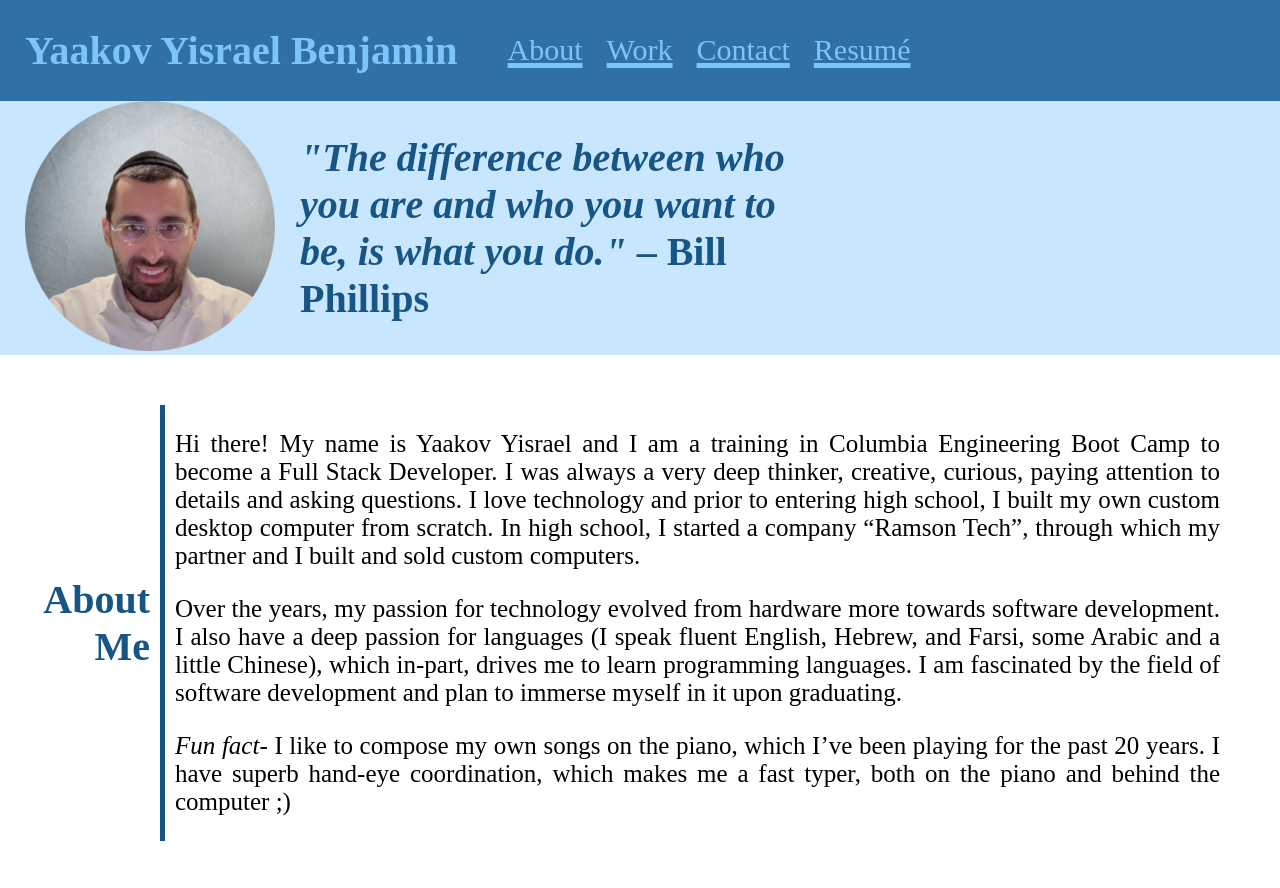
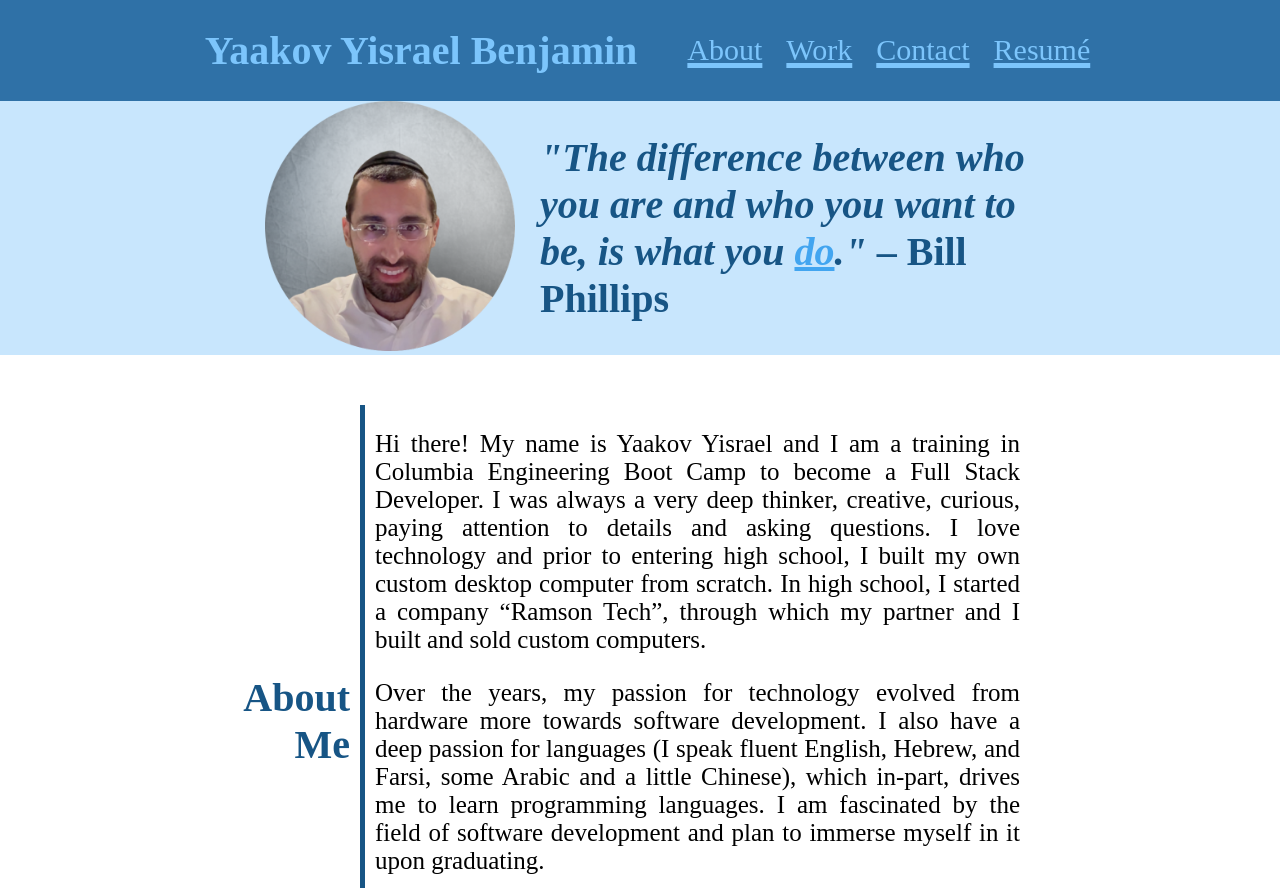
Before and after one commit to yyb613/portfolio, a plain HTML site: page index.html in a window 1280 px wide. Shown: the top 888 px of the page. Drawn offline with Linux system fonts and the light colour scheme.

Commit message:
styled "do" in hero quote

```diff
--- a/assets/css/style.css
+++ b/assets/css/style.css
@@ -7,6 +7,11 @@ body {
     margin: 0;
 }
 
+main {
+    margin-left: 200px;
+    margin-right: 200px;
+}
+
 header {
     display: flex;
     flex-wrap: wrap;
@@ -14,6 +19,7 @@ header {
     background-color: rgb(47, 113, 167);
     margin: 0;
     width: 100%;
+    justify-content: center;
 }
 
 #name {
@@ -56,9 +62,23 @@ ul li a:hover {
   text-decoration: underline var(--main-color) solid;
 }
 
+#quote a:link {
+  color: #42a5f0;
+}
+
+#quote a:visited {
+  color: #42a5f0;
+}
+
+#quote a:hover {
+  color: var(--main-color);
+  text-decoration: underline var(--main-color) solid;
+}
+
 #hero {
     background-color: #C8E6FD;
     display: flex;
+    justify-content: center;;
 }
 
 #headshot {
--- a/index.html
+++ b/index.html
@@ -29,10 +29,11 @@
     <!-- hero -->
     <section id="hero">
         <img id="headshot" src="./assets/images/profile-pic.png" alt="headshot" width="250" height="250">
-        <h1 id="quote"><em>"The difference between who you are and who you want to be, is what you do."</em> – Bill Phillips</h1>
+        <h1 id="quote"><em>"The difference between who you are and who you want to be, is what you <a href="#work">do</a>."</em> – Bill Phillips</h1>
     </section>
 
     <!-- about me -->
+    <main>
         <section class="module" id="about">
             <div class="heading">
                 <h1>About Me</h1>
@@ -121,6 +122,6 @@
                 </ul>
             </div>
         </section>
-
+    </main>
 </body>
 </html>
```
Lines whose indentation alone changed are shown as unchanged.
